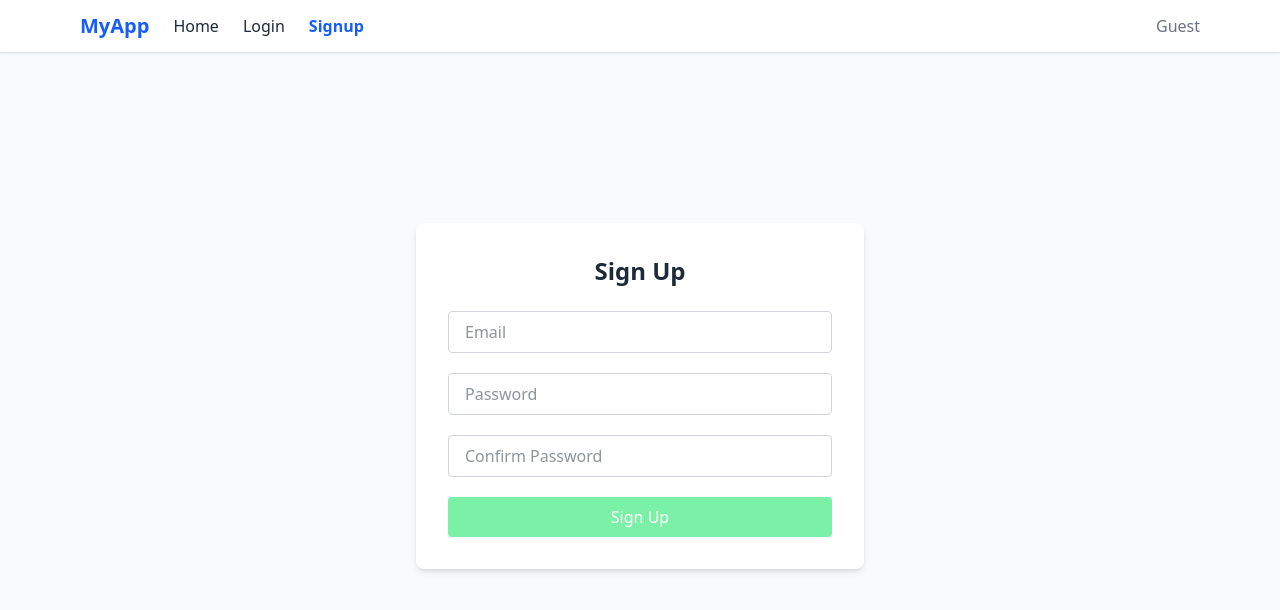
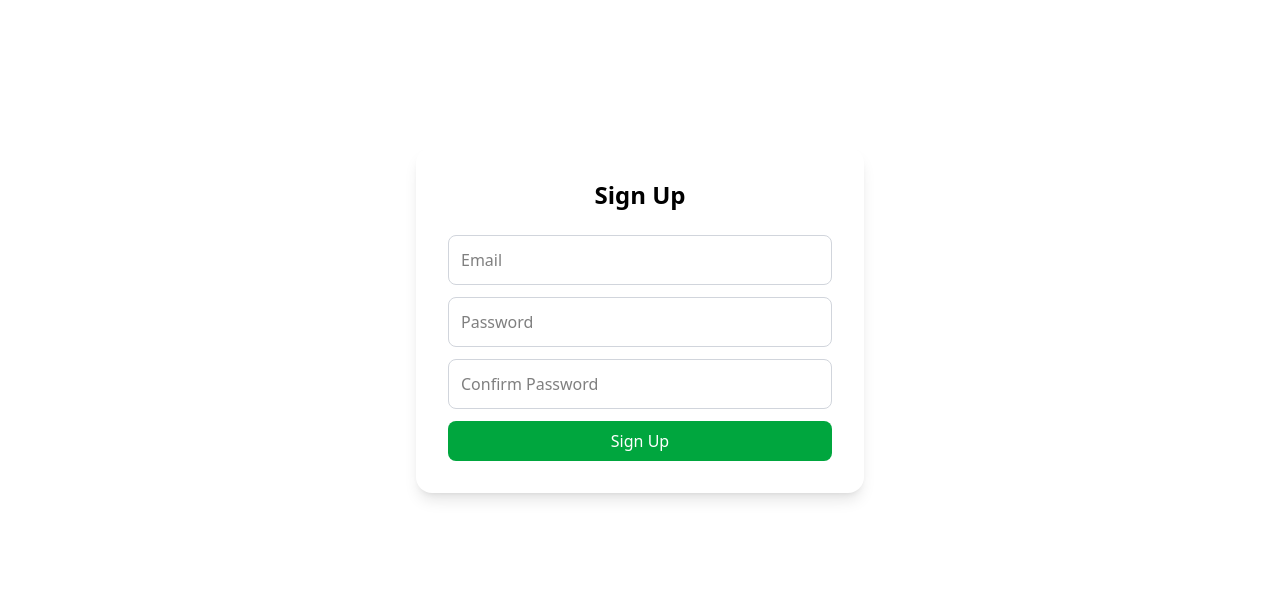
Before and after one commit to raphael-miranda/testone, a React (Vite) app: page /signup in a window 1280 px wide. Shown: the top 610 px of the page. Built offline with nearby package versions, Linux system fonts and the light colour scheme.

Commit message:
Post List Page with React Query and Card UI

```diff
--- a/package.json
+++ b/package.json
@@ -12,10 +12,11 @@
   "dependencies": {
     "@hookform/resolvers": "^5.2.1",
     "@tailwindcss/vite": "^4.1.11",
+    "@tanstack/react-query": "^5.85.3",
     "react": "^19.1.1",
     "react-dom": "^19.1.1",
     "react-hook-form": "^7.62.0",
-    "react-router-dom": "^7.8.0",
+    "react-router-dom": "^7.8.1",
     "zod": "^4.0.17",
     "zustand": "^5.0.7"
   },
--- /dev/null
+++ b/src/App.tsx
@@ -0,0 +1,18 @@
+import { Routes, Route } from "react-router-dom";
+import Home from "./pages/Home";
+import Login from "./pages/Login";
+import Signup from "./pages/Signup";
+import PostList from "./pages/PostList";
+
+function App() {
+  return (
+    <Routes>
+      <Route path="/" element={<Home />} />
+      <Route path="/login" element={<Login />} />
+      <Route path="/signup" element={<Signup />} />
+      <Route path="/posts" element={<PostList />} />
+    </Routes>
+  );
+}
+
+export default App;
--- a/src/components/Layout.tsx
+++ b/src/components/Layout.tsx
@@ -1,6 +1,6 @@
 import React from "react";
 import { Link, Outlet, useLocation } from "react-router-dom";
-import { useAuthStore } from "../store/useAuthStore";
+import { useAuthStore } from "../store/auth";
 
 const Layout: React.FC = () => {
   const { user, logout } = useAuthStore();
--- a/src/main.tsx
+++ b/src/main.tsx
@@ -1,22 +1,18 @@
 import { StrictMode } from 'react'
 import { createRoot } from 'react-dom/client'
 import { BrowserRouter, Routes, Route } from "react-router-dom";
-import './index.css'
-import Home from "./pages/Home";
-import Login from "./pages/Login";
-import Signup from "./pages/Signup";
-import Layout from "./components/Layout";
+import './index.css';
+import App from './App';
+import { QueryClient, QueryClientProvider } from "@tanstack/react-query";
+
+const queryClient = new QueryClient();
 
 createRoot(document.getElementById('root')!).render(
   <StrictMode>
-    <BrowserRouter>
-      <Routes>
-        <Route path="/" element={<Layout />}>
-          <Route index element={<Home />} />
-          <Route path="login" element={<Login />} />
-          <Route path="signup" element={<Signup />} />
-        </Route>
-      </Routes>
-    </BrowserRouter>
+    <QueryClientProvider client={queryClient}>
+      <BrowserRouter>
+        <App />
+      </BrowserRouter>
+    </QueryClientProvider>
   </StrictMode>,
 )
--- a/src/pages/Home.tsx
+++ b/src/pages/Home.tsx
@@ -1,33 +1,23 @@
-import React from "react";
-import { useNavigate } from "react-router-dom";
+import { Link } from "react-router-dom";
 
-const Home: React.FC = () => {
-  const navigate = useNavigate();
-
+export default function Home() {
   return (
-    <div className="flex min-h-[80vh] items-center justify-center px-4">
-      <div className="w-full max-w-lg rounded-lg bg-white p-8 shadow-md text-center">
-        <h1 className="text-3xl font-bold text-gray-800">Welcome to MyApp</h1>
-        <p className="mt-4 text-gray-600">
-          Start your journey with us. Please login or sign up to continue.
-        </p>
-        <div className="mt-8 flex flex-col gap-4 sm:flex-row sm:justify-center">
-          <button
-            onClick={() => navigate("/login")}
-            className="rounded bg-blue-600 px-6 py-2 font-medium text-white transition hover:bg-blue-700"
-          >
-            Login
-          </button>
-          <button
-            onClick={() => navigate("/signup")}
-            className="rounded bg-green-600 px-6 py-2 font-medium text-white transition hover:bg-green-700"
-          >
-            Sign Up
-          </button>
-        </div>
+    <div className="flex flex-col items-center justify-center min-h-[80vh]">
+      <h1 className="text-3xl font-bold text-gray-800 mb-6">Welcome</h1>
+      <div className="flex gap-4">
+        <Link
+          to="/login"
+          className="rounded-lg bg-blue-600 px-5 py-2 text-white hover:bg-blue-700"
+        >
+          Login
+        </Link>
+        <Link
+          to="/signup"
+          className="rounded-lg bg-green-600 px-5 py-2 text-white hover:bg-green-700"
+        >
+          Sign Up
+        </Link>
       </div>
     </div>
   );
-};
-
-export default Home;
+}
--- a/src/pages/Login.tsx
+++ b/src/pages/Login.tsx
@@ -1,84 +1,71 @@
-import React from "react";
 import { useForm } from "react-hook-form";
+import { z } from "zod";
 import { zodResolver } from "@hookform/resolvers/zod";
-import { z } from "zod";
-import { useAuthStore } from "../store/useAuthStore";
+import { useNavigate } from "react-router-dom";
+import { useAuthStore } from "../store/auth";
 
-const loginSchema = z.object({
-  email: z.string().email("Please enter a valid email"),
-  password: z.string().min(6, "Password must be at least 6 characters"),
+const schema = z.object({
+  email: z.string().email(),
+  password: z.string().min(6),
 });
 
-type LoginFormInputs = z.infer<typeof loginSchema>;
+type FormData = z.infer<typeof schema>;
 
-const Login: React.FC = () => {
-  const { setUser } = useAuthStore();
+export default function Login() {
+  const { register, handleSubmit, formState } = useForm<FormData>({
+    resolver: zodResolver(schema),
+  });
+  const navigate = useNavigate();
+  const login = useAuthStore((state) => state.login);
 
-  const {
-    register,
-    handleSubmit,
-    formState: { errors, isValid },
-  } = useForm<LoginFormInputs>({
-    resolver: zodResolver(loginSchema),
-    mode: "onChange", // Validate on every change for real-time feedback
-  });
-
-  const onSubmit = (data: LoginFormInputs) => {
-    setUser(data.email); // Simulated signup
+  const onSubmit = (data: FormData) => {
+    console.log("login success:", data);
+    login();
+    navigate("/posts");
   };
 
   return (
-    <div className="flex min-h-[80vh] items-center justify-center px-4">
-      <div className="w-full max-w-md rounded-lg bg-white p-8 shadow-md">
-        <h1 className="text-center text-2xl font-semibold text-gray-800">Login</h1>
-        <form onSubmit={handleSubmit(onSubmit)} className="mt-6 space-y-5" noValidate>
-          {/* Email */}
-          <div>
+    <div className="flex items-center justify-center min-h-[80vh]">
+      <form
+        onSubmit={handleSubmit(onSubmit)}
+        className="bg-white shadow-lg rounded-2xl p-8 w-full max-w-md"
+      >
+        <h1 className="text-2xl font-bold mb-6 text-center">Login</h1>
+
         <input
-              type="email"
+          {...register("email")}
           placeholder="Email"
-              {...register("email")}
-              className={`w-full rounded border px-4 py-2 focus:outline-none ${
-                errors.email
-                  ? "border-red-500 focus:border-red-500"
-                  : "border-gray-300 focus:border-blue-500"
+          className={`w-full p-3 border rounded-lg mb-3 ${
+            formState.errors.email ? "border-red-500" : "border-gray-300"
           }`}
         />
-            {errors.email && (
-              <p className="mt-1 text-sm text-red-500">{errors.email.message}</p>
+        {formState.errors.email && (
+          <p className="text-red-500 text-sm mb-2">
+            {formState.errors.email.message}
+          </p>
         )}
-          </div>
 
-          {/* Password */}
-          <div>
         <input
+          {...register("password")}
           type="password"
           placeholder="Password"
-              {...register("password")}
-              className={`w-full rounded border px-4 py-2 focus:outline-none ${
-                errors.password
-                  ? "border-red-500 focus:border-red-500"
-                  : "border-gray-300 focus:border-blue-500"
+          className={`w-full p-3 border rounded-lg mb-3 ${
+            formState.errors.password ? "border-red-500" : "border-gray-300"
           }`}
         />
-            {errors.password && (
-              <p className="mt-1 text-sm text-red-500">{errors.password.message}</p>
+        {formState.errors.password && (
+          <p className="text-red-500 text-sm mb-2">
+            {formState.errors.password.message}
+          </p>
         )}
-          </div>
 
         <button
           type="submit"
-            disabled={!isValid}
-            className={`w-full rounded px-4 py-2 font-medium text-white transition ${
-              isValid ? "bg-blue-600 hover:bg-blue-700" : "bg-blue-300 cursor-not-allowed"
-            }`}
+          className="w-full bg-blue-600 text-white py-2 rounded-lg hover:bg-blue-700"
         >
           Login
         </button>
       </form>
     </div>
-    </div>
   );
-};
-
-export default Login;
+}
--- /dev/null
+++ b/src/pages/PostList.tsx
@@ -0,0 +1,62 @@
+import { useAuthStore } from "../store/auth";
+import { Navigate, useNavigate } from "react-router-dom";
+import { useQuery } from "@tanstack/react-query";
+
+interface Post {
+  id: number;
+  title: string;
+  body: string;
+}
+
+const fetchPosts = async (): Promise<Post[]> => {
+  const res = await fetch("https://jsonplaceholder.typicode.com/posts");
+  if (!res.ok) throw new Error("Failed to fetch posts");
+  return res.json();
+};
+
+export default function PostList() {
+  const { isAuthenticated, logout } = useAuthStore();
+  const navigate = useNavigate();
+
+  if (!isAuthenticated) {
+    return <Navigate to="/login" replace />;
+  }
+
+  const { data, isLoading, isError } = useQuery<Post[]>({
+    queryKey: ["posts"],
+    queryFn: fetchPosts,
+  });
+
+  if (isLoading) return <p className="text-center mt-10">Loading posts...</p>;
+  if (isError) return <p className="text-center mt-10 text-red-500">Error loading posts</p>;
+
+  const handleLogout = () => {
+    logout();
+    navigate("/");
+  };
+
+  return (
+    <div className="px-6 py-10">
+      {/* Header with Logout button */}
+      <div className="flex justify-between items-center mb-6">
+        <h1 className="text-2xl font-bold">Posts</h1>
+        <button
+          onClick={handleLogout}
+          className="bg-red-500 text-white px-4 py-2 rounded-lg hover:bg-red-600"
+        >
+          Logout
+        </button>
+      </div>
+
+      {/* Post list */}
+      <div className="grid gap-6 sm:grid-cols-2 lg:grid-cols-3">
+        {data?.slice(0, 12).map((post) => (
+          <div key={post.id} className="bg-white rounded-2xl shadow-md p-6">
+            <h2 className="text-lg font-semibold mb-2">{post.title}</h2>
+            <p className="text-gray-600 text-sm">{post.body}</p>
+          </div>
+        ))}
+      </div>
+    </div>
+  );
+}
--- a/src/pages/Signup.tsx
+++ b/src/pages/Signup.tsx
@@ -1,110 +1,96 @@
-import React from "react";
 import { useForm } from "react-hook-form";
+import { z } from "zod";
 import { zodResolver } from "@hookform/resolvers/zod";
 import { useNavigate } from "react-router-dom";
-import { useAuthStore } from "../store/useAuthStore";
-import { z } from "zod";
+import { useAuthStore } from "../store/auth";
 
-export const signupSchema = z
+// validation schema
+const schema = z
   .object({
-    email: z.string().email("Please enter a valid email"),
+    email: z.string().email("Invalid email"),
     password: z.string().min(6, "Password must be at least 6 characters"),
     confirmPassword: z.string(),
   })
   .refine((data) => data.password === data.confirmPassword, {
     message: "Passwords do not match",
-    path: ["confirmPassword"], // Show error on confirmPassword field
+    path: ["confirmPassword"],
   });
 
-type SignupFormInputs = z.infer<typeof signupSchema>;
+type FormData = z.infer<typeof schema>;
 
-const Signup: React.FC = () => {
-  const { setUser } = useAuthStore();
+export default function Signup() {
+  const { register, handleSubmit, formState } = useForm<FormData>({
+    resolver: zodResolver(schema),
+  });
   const navigate = useNavigate();
+  const login = useAuthStore((state) => state.login);
 
-  const {
-    register,
-    handleSubmit,
-    formState: { errors, isValid },
-  } = useForm<SignupFormInputs>({
-    resolver: zodResolver(signupSchema),
-    mode: "onChange",
-  });
-
-  const onSubmit = (data: SignupFormInputs) => {
-    setUser(data.email);
-    navigate("/");
+  const onSubmit = (data: FormData) => {
+    console.log("signup success:", data);
+    login(); // auto-login after signup
+    navigate("/posts");
   };
 
   return (
-    <div className="flex min-h-[80vh] items-center justify-center px-4">
-      <div className="w-full max-w-md rounded-lg bg-white p-8 shadow-md">
-        <h1 className="text-center text-2xl font-semibold text-gray-800">Sign Up</h1>
-        <form onSubmit={handleSubmit(onSubmit)} className="mt-6 space-y-5" noValidate>
+    <div className="flex items-center justify-center min-h-[80vh]">
+      <form
+        onSubmit={handleSubmit(onSubmit)}
+        className="bg-white shadow-lg rounded-2xl p-8 w-full max-w-md"
+      >
+        <h1 className="text-2xl font-bold mb-6 text-center">Sign Up</h1>
+
         {/* Email */}
-          <div>
         <input
-              type="email"
+          {...register("email")}
           placeholder="Email"
-              {...register("email")}
-              className={`w-full rounded border px-4 py-2 focus:outline-none ${
-                errors.email
-                  ? "border-red-500 focus:border-red-500"
-                  : "border-gray-300 focus:border-blue-500"
+          className={`w-full p-3 border rounded-lg mb-3 ${
+            formState.errors.email ? "border-red-500" : "border-gray-300"
           }`}
         />
-            {errors.email && (
-              <p className="mt-1 text-sm text-red-500">{errors.email.message}</p>
+        {formState.errors.email && (
+          <p className="text-red-500 text-sm mb-2">
+            {formState.errors.email.message}
+          </p>
         )}
-          </div>
 
         {/* Password */}
-          <div>
         <input
+          {...register("password")}
           type="password"
           placeholder="Password"
-              {...register("password")}
-              className={`w-full rounded border px-4 py-2 focus:outline-none ${
-                errors.password
-                  ? "border-red-500 focus:border-red-500"
-                  : "border-gray-300 focus:border-blue-500"
+          className={`w-full p-3 border rounded-lg mb-3 ${
+            formState.errors.password ? "border-red-500" : "border-gray-300"
           }`}
         />
-            {errors.password && (
-              <p className="mt-1 text-sm text-red-500">{errors.password.message}</p>
+        {formState.errors.password && (
+          <p className="text-red-500 text-sm mb-2">
+            {formState.errors.password.message}
+          </p>
         )}
-          </div>
 
         {/* Confirm Password */}
-          <div>
         <input
+          {...register("confirmPassword")}
           type="password"
           placeholder="Confirm Password"
-              {...register("confirmPassword")}
-              className={`w-full rounded border px-4 py-2 focus:outline-none ${
-                errors.confirmPassword
-                  ? "border-red-500 focus:border-red-500"
-                  : "border-gray-300 focus:border-blue-500"
+          className={`w-full p-3 border rounded-lg mb-3 ${
+            formState.errors.confirmPassword ? "border-red-500" : "border-gray-300"
           }`}
         />
-            {errors.confirmPassword && (
-              <p className="mt-1 text-sm text-red-500">{errors.confirmPassword.message}</p>
+        {formState.errors.confirmPassword && (
+          <p className="text-red-500 text-sm mb-2">
+            {formState.errors.confirmPassword.message}
+          </p>
         )}
-          </div>
 
+        {/* Submit Button */}
         <button
           type="submit"
-            disabled={!isValid}
-            className={`w-full rounded px-4 py-2 font-medium text-white transition ${
-              isValid ? "bg-green-600 hover:bg-green-700" : "bg-green-300 cursor-not-allowed"
-            }`}
+          className="w-full bg-green-600 text-white py-2 rounded-lg hover:bg-green-700"
         >
           Sign Up
         </button>
       </form>
     </div>
-    </div>
   );
-};
-
-export default Signup;
+}
```
Also changed, not shown: src/store/auth.ts (renamed from src/store/useAuthStore.ts, +5 -3 lines), 1 other file (tests, documents, lock files or other folders). Lines whose indentation alone changed are shown as unchanged.
